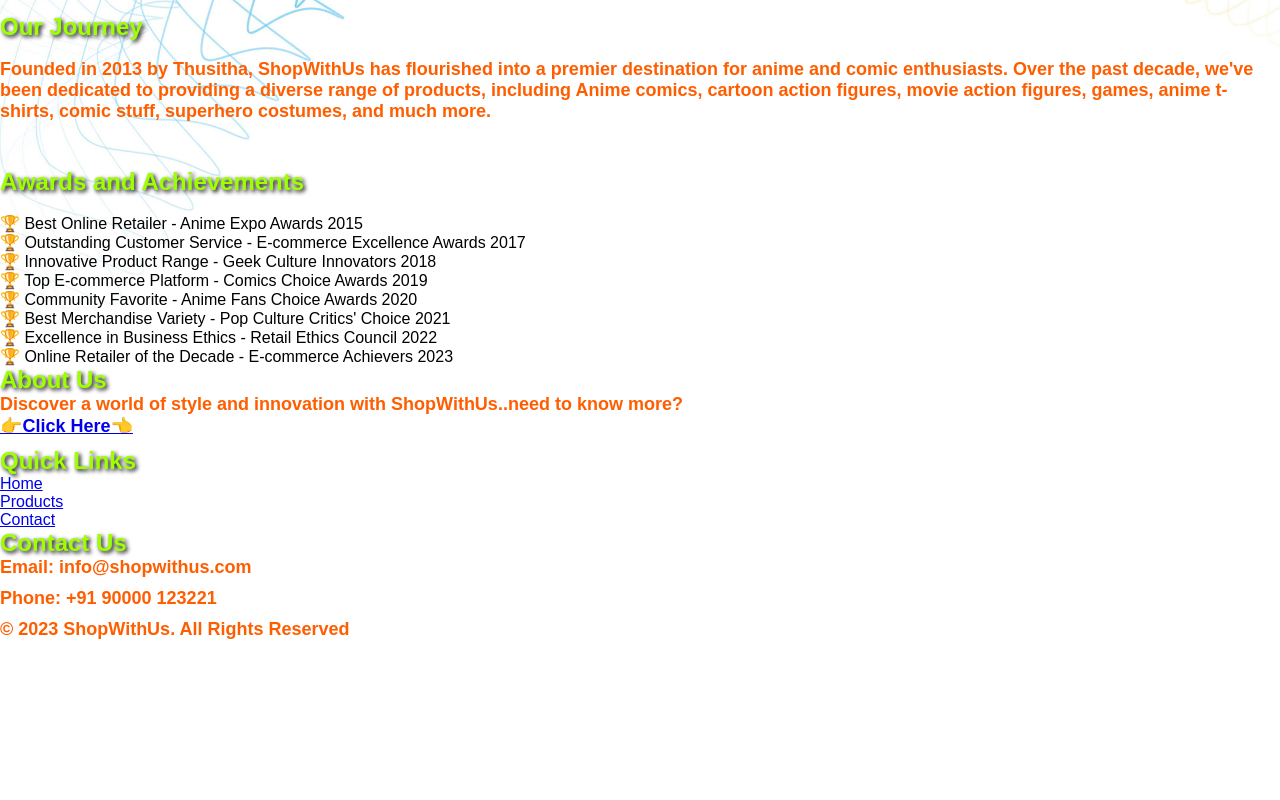
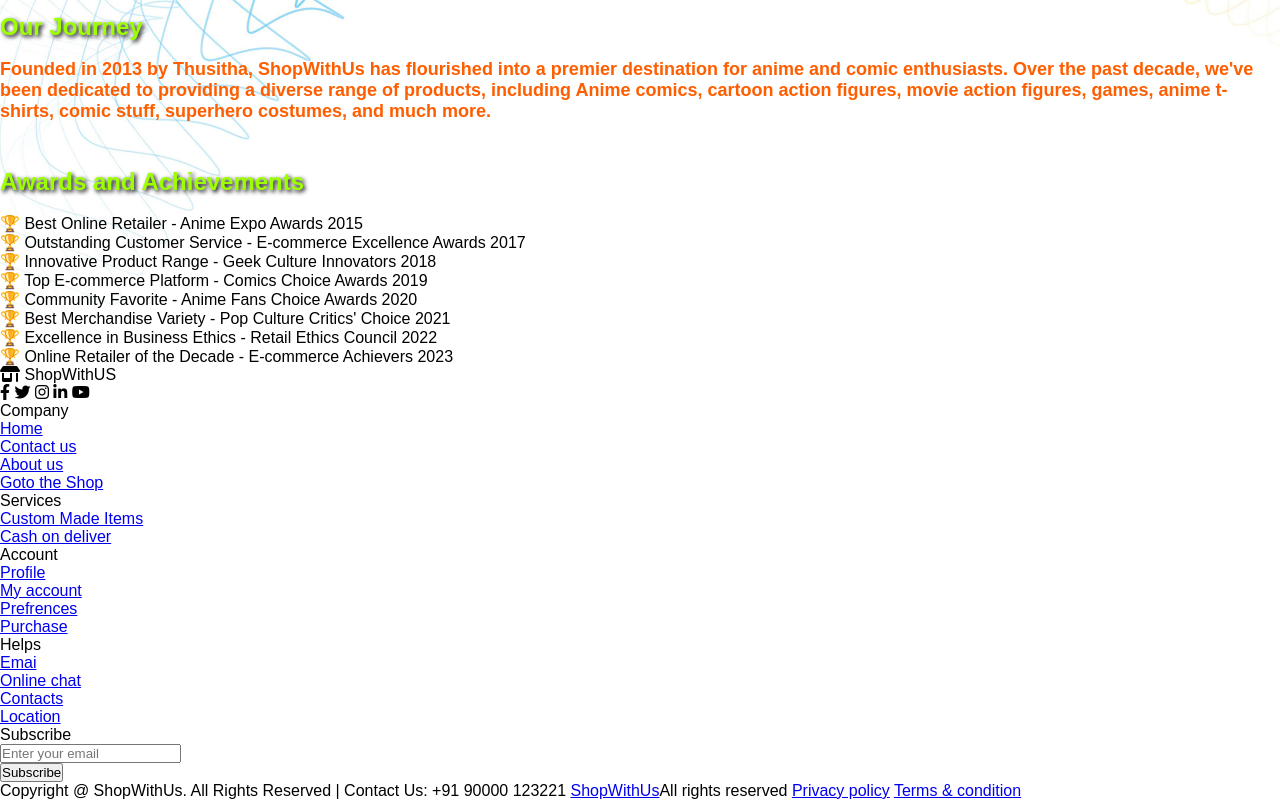
Before and after one commit to Thusitha3020/ShopWithUs, a plain HTML site: page about.html in a window 1280 px wide. Shown: the part 1475-2275 px from the top of the page. Before the commit the page ends 2115 px from the top, so only its background shows below. Drawn offline with Linux system fonts and the light colour scheme.

Commit message:
Update about.html
icons

```diff
--- a/about.html
+++ b/about.html
@@ -4,6 +4,7 @@
     <meta charset="UTF-8">
     <meta name="viewport" content="width=device-width, initial-scale=1.0">
     <title>ShopWithUs</title>
+    <link rel="icon" type="icon" href="/icons/truck-fast-solid.svg">
     <link rel="stylesheet" href="style.css">
 </head>
 <body>
@@ -13,7 +14,7 @@
         <title>Product</title>
         <link rel="stylesheet" href="style.css">
            <!-- font awesome link -->
-      <link rel="stylesheet" href="https://cdnjs.cloudflare.com/ajax/libs/font-awesome/4.7.0/css/font-awesome.min.css">
+  <link rel="stylesheet" href="https://cdnjs.cloudflare.com/ajax/libs/font-awesome/6.4.2/css/all.min.css" />
 
 </head>
 <body>
@@ -29,6 +30,7 @@
                     <li><a href="product.html">Products</a></li>
                     <li><a href="about.html">About</a></li>
                     <li><a href="index.html#contactus">Contact</a></li>
+
                 </ul>
                 <div class="headerBtn">
                     <button id="loginButton" onclick="window.location.href='login.html'">Login</button>
@@ -36,11 +38,12 @@
                 </div>
                 <ul class="socialLink">
                     <li>
-                        <a href="#"><i id="iconSize" class="fa fa-facebook"></i></a>
-                        <a href="#"><i id="iconSize" class="fa fa-twitter"></i></a>
-                        <a href="#"><i id="iconSize" class="fa fa-instagram"></i></a>
+                        <a href="#"><i id="iconSize" class="fa-brands fa-facebook "></i></a>
+                        <a href="#"><i id="iconSize" class="fa-brands fa-square-x-twitter"></i></a>
+                        <a href="#"><i id="iconSize" class="fa-brands fa-instagram"></i></a>
 
                     </li>
+
                 </ul>
                 <div class="menu">
                     <label for="chk1">
@@ -87,43 +90,68 @@
           </main>
 
 
+<!-- Footer -->
+<footer>
+  <div class="content">
+    <div class="top">
+      <div class="logo-details">
+        <i class="fa-solid fa-shop"></i>
+        <span class="logo_name">ShopWithUS</span>
+      </div>
+      <div class="media-icons">
+        <a href="#"><i class="fab fa-facebook-f"></i></a>
+        <a href="#"><i class="fab fa-twitter"></i></a>
+        <a href="#"><i class="fab fa-instagram"></i></a>
+        <a href="#"><i class="fab fa-linkedin-in"></i></a>
+        <a href="#"><i class="fab fa-youtube"></i></a>
+      </div>
+    </div>
+    <div class="link-boxes">
+      <ul class="box">
+        <li class="link_name">Company</li>
+        <li><a href="index.html">Home</a></li>
+        <li><a href="index.html#contacus">Contact us</a></li>
+        <li><a href="about.html">About us</a></li>
+        <li><a href="product.html">Goto the Shop</a></li>
+      </ul>
+      <ul class="box">
+        <li class="link_name">Services</li>
+        <li><a href="#">Custom Made Items</a></li>
+        <li><a href="#">Cash on deliver</a></li>
 
-
-
-
-
-
-
- <footer>
-    <div class="footer-container">
-      <div class="footer-section about">
-        <h2>About Us</h2>
-        <p>Discover a world of style and innovation with ShopWithUs..need to know more?<br>
-            <a href="about.html">👉Click Here👈</a>
-        </p>
-      </div>
-      <div class="footer-section links">
-        <h2>Quick Links</h2>
-        <ul>
-          <li><a href="index.html">Home</a></li>
-          <li><a href="product.html">Products</a></li>
-          <li><a href="about.html">Contact</a></li>
+      </ul>
+      <ul class="box">
+        <li class="link_name">Account</li>
+        <li><a href="#">Profile</a></li>
+        <li><a href="#">My account</a></li>
+        <li><a href="#">Prefrences</a></li>
+        <li><a href="#">Purchase</a></li>
+      </ul>
+      <ul class="box">
+        <li class="link_name">Helps</li>
+        <li><a href="#">Emai</a></li>
+        <li><a href="#">Online chat</a></li>
+        <li><a href="#">Contacts</a></li>
+        <li><a href="#">Location</a></li>
+      </ul>
+      <ul class="box input-box">
+        <li class="link_name">Subscribe</li>
+        <li><input type="text" placeholder="Enter your email"></li>
+        <li><input type="button" value="Subscribe"></li>
       </ul>
     </div>
-
-
-
-      <section id="contactus">
-      <div class="footer-section contact">
-        <h2>Contact Us</h2>
-        <p>Email: info@shopwithus.com</p>
-        <p>Phone: +91 90000 123221</p>
   </div>
-    </section>
+  <div class="bottom-details">
+    <div class="bottom_text">
+      <span class="copyright_text">Copyright @ ShopWithUs. All Rights Reserved | Contact Us: +91 90000 123221
+          <a href="#">ShopWithUs</a>All rights reserved</span>
+      <span class="policy_terms">
+        <a href="#">Privacy policy</a>
+        <a href="#">Terms & condition</a>
+      </span>
     </div>
-    <div class="footer-bottom">
-      <p>&copy; 2023 ShopWithUs. All Rights Reserved</p>
   </div>
 </footer>
+
     </body>
 </html>
```
Lines whose indentation alone changed are shown as unchanged.
